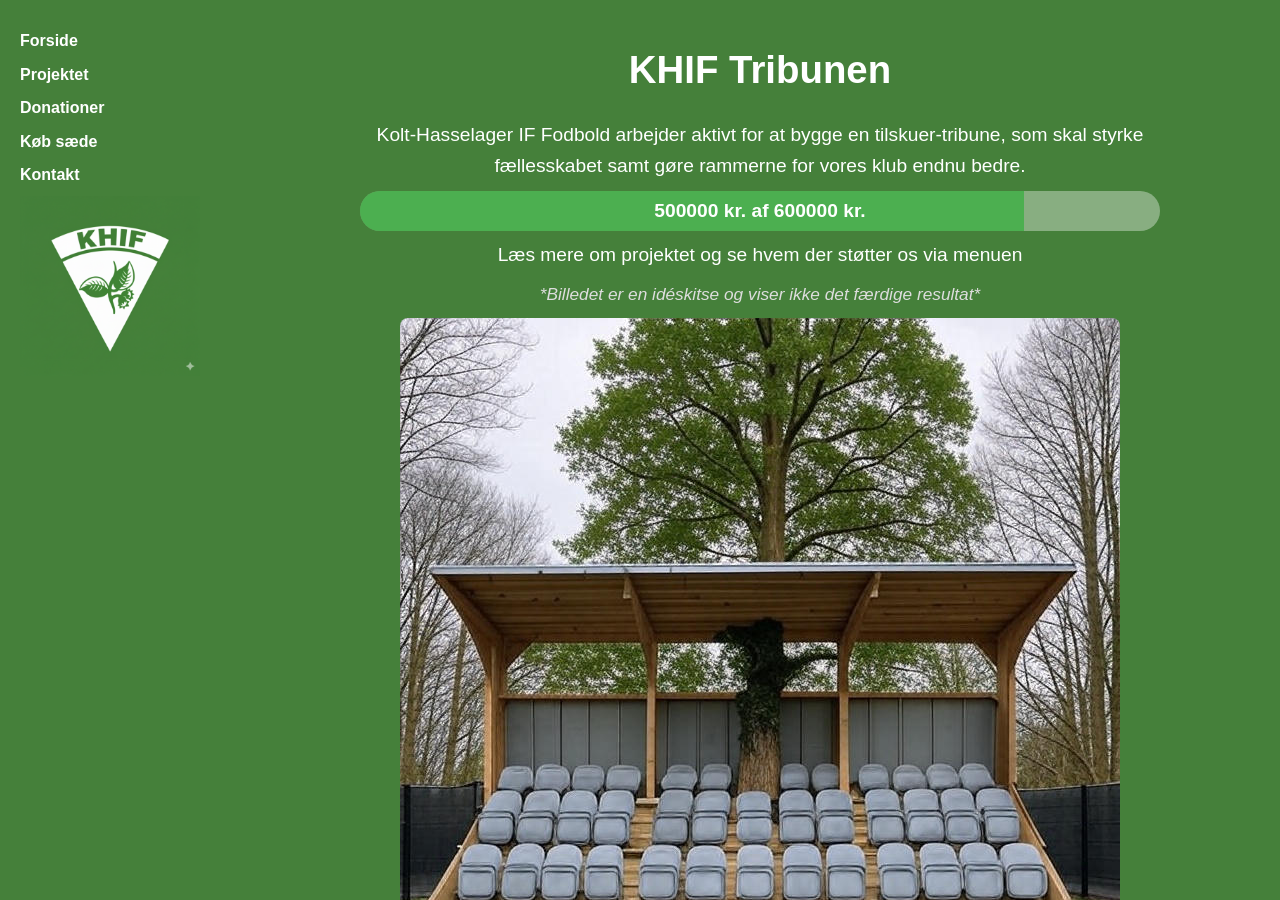
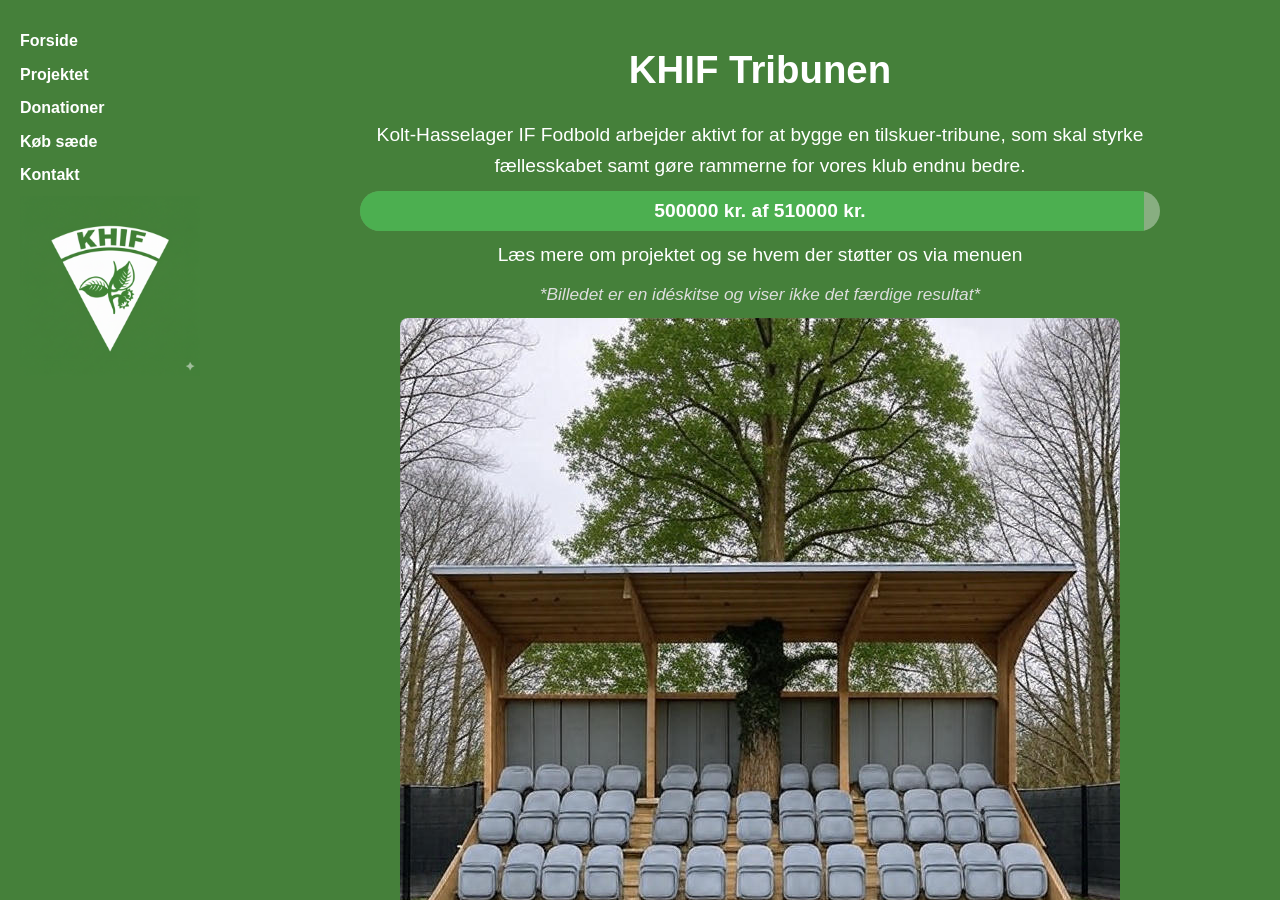
Before and after one commit to msj33/khif-tribune, a Jekyll site: the page built from index.md, in a window 1280 px wide and 900 px high. Built offline with Jekyll 4.4.1, drawn with Linux system fonts in a browser that asks for light colours.

Commit message:
Update donation total in progress bar

```diff
--- a/index.md
+++ b/index.md
@@ -8,7 +8,7 @@ title: "Forside"
 
   <p>Kolt-Hasselager IF Fodbold arbejder aktivt for at bygge en tilskuer-tribune, som skal styrke fællesskabet samt gøre rammerne for vores klub endnu bedre.</p>
 
-  {% include progressbar.html belob=site.data.donationer.belob total=600000 %}
+  {% include progressbar.html belob=site.data.donationer.belob total=510000 %}
 
   <p>Læs mere om projektet og se hvem der støtter os via menuen</p>
 
```
